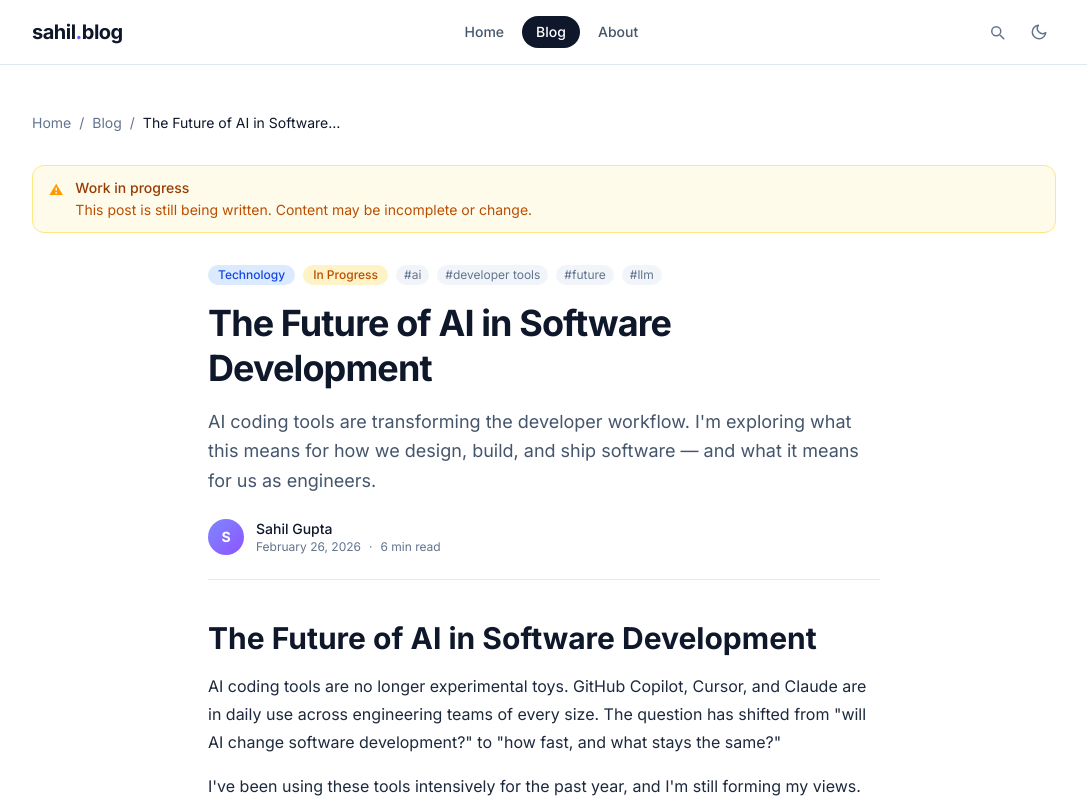
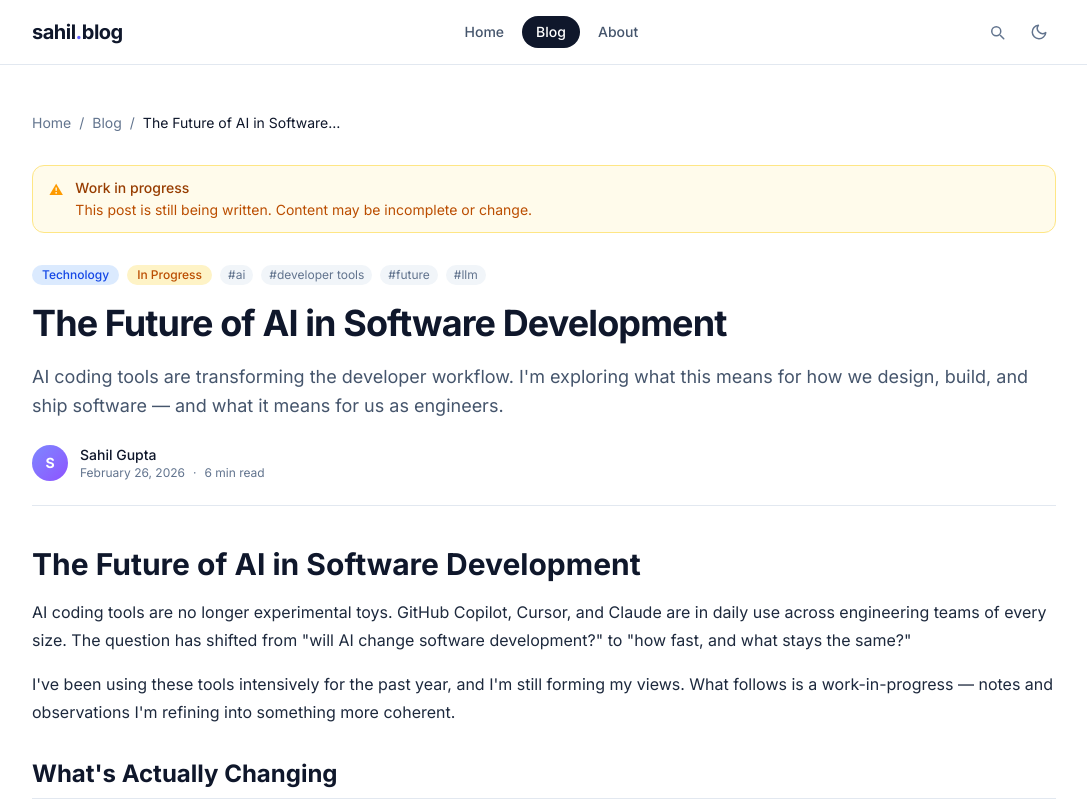
Before and after one commit to the-stranded-alien/Blogs, a React (Vite) app: page /blog/ai-in-software-development in a window 1280 px wide. Shown: the top 800 px of the page, without its empty margins (96-1183 px from the left). Built offline with nearby package versions, Linux system fonts and the light colour scheme.

Commit message:
Remove inner max-w-2xl constraint from post article
The article wrapper had a max-w-2xl cap that overrode the outer
w-[80%] layout, leaving post content narrower than other pages.

Co-Authored-By: Claude Sonnet 4.6 <noreply@anthropic.com>

```diff
--- a/src/pages/Post.tsx
+++ b/src/pages/Post.tsx
@@ -84,7 +84,7 @@ export default function Post() {
         </div>
       )}
 
-      <article className="max-w-2xl mx-auto">
+      <article>
         {/* Post header */}
         <header className="mb-10 space-y-4">
           <div className="flex items-center gap-2 flex-wrap">
```
